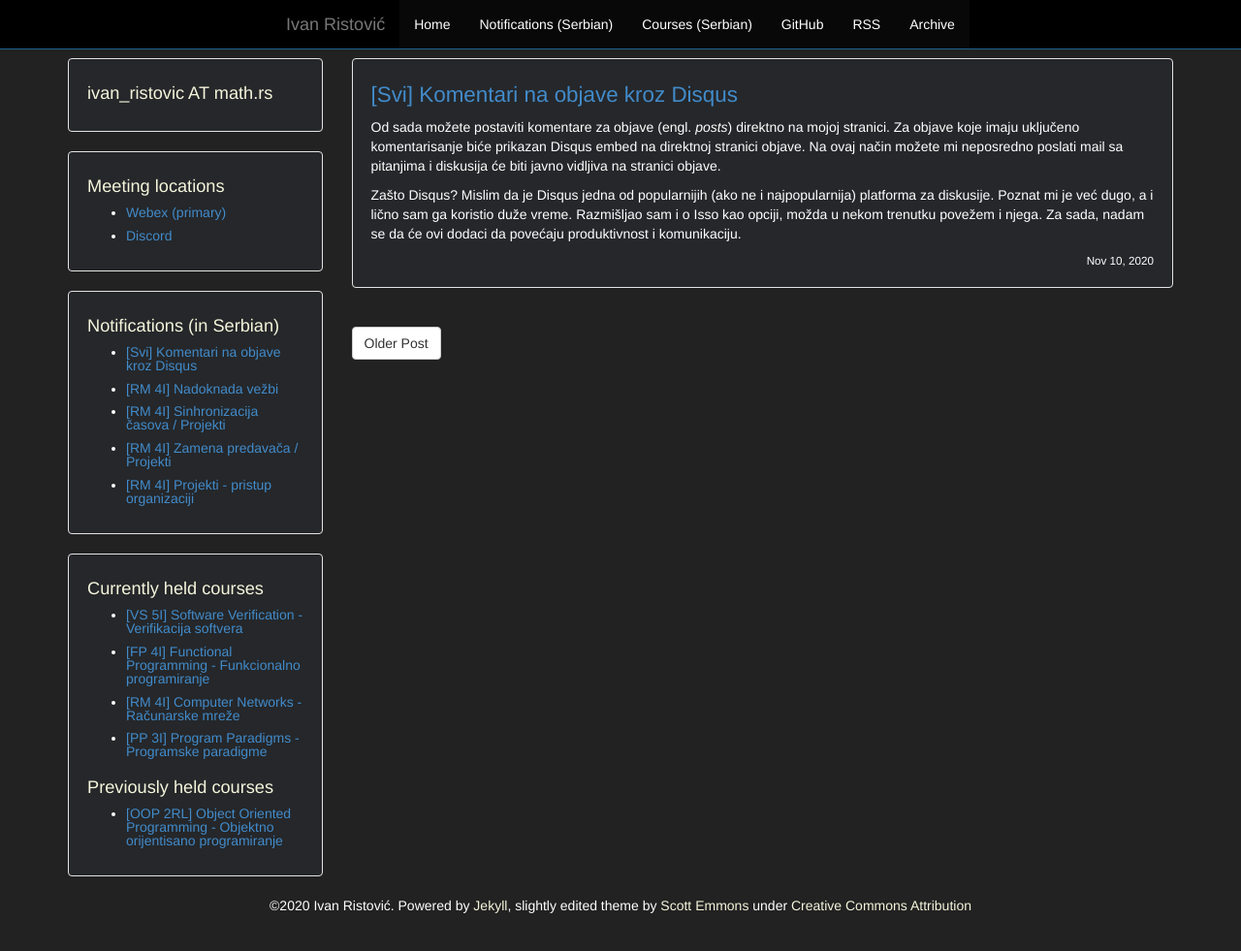
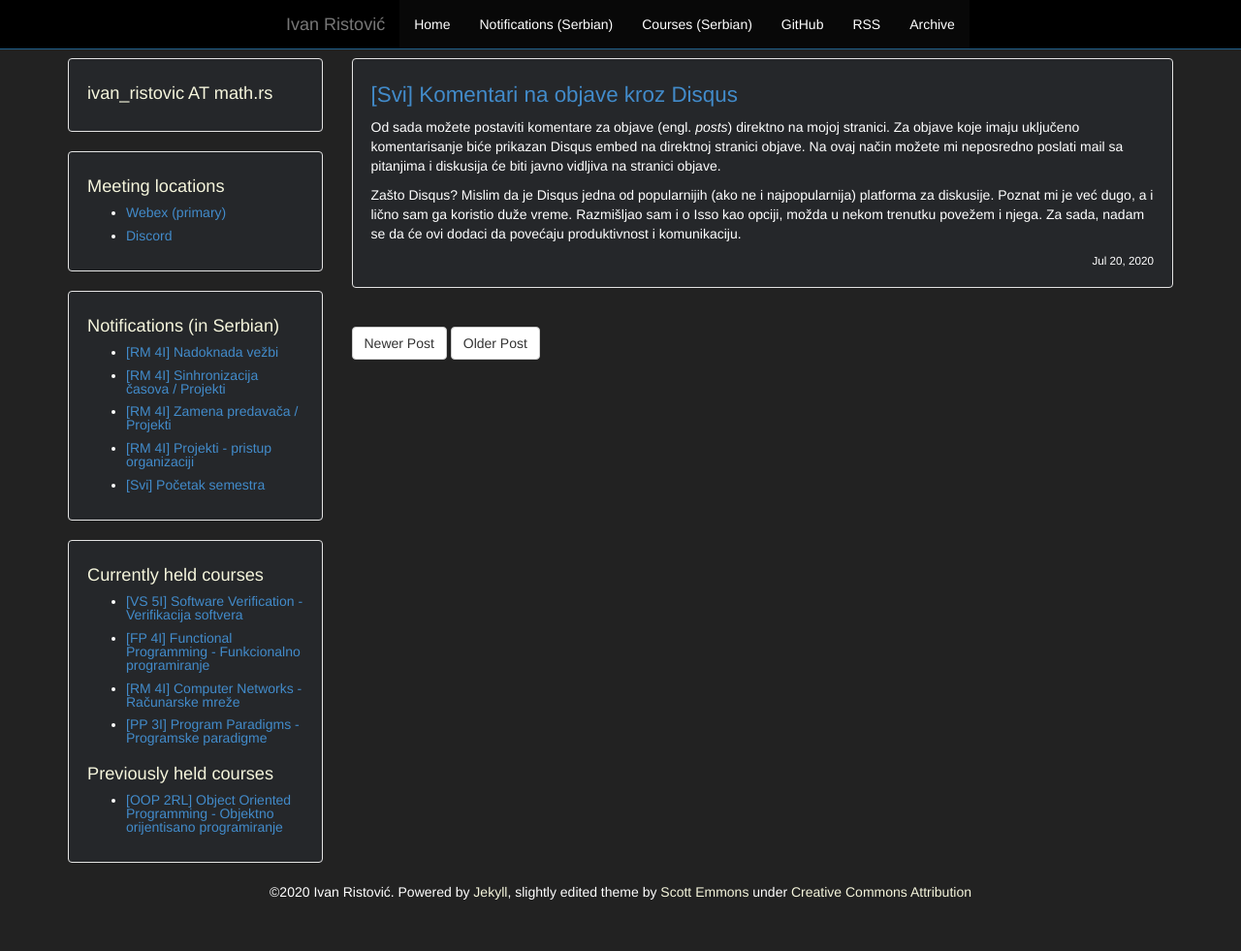
Before and after one commit to ivan-ristovic/ivan-ristovic.github.io, a Jekyll site: the page built from _posts/2020_2021/2020-12-07-all-disqus.md, in a window 1280 px wide and 1014 px high. Shown: the top 981 px of the window at 97% size. Built offline with Jekyll 4.4.1, drawn with Linux system fonts in a browser that asks for light colours; comment, search, counter and statistics services are not loaded.

Commit message:
[All] Disqus notification

```diff
--- a/_posts/2020_2021/2020-12-07-all-disqus.md
+++ b/_posts/2020_2021/2020-12-07-all-disqus.md
@@ -2,7 +2,7 @@
 layout: post
 course: Svi
 title: "Komentari na objave kroz Disqus"
-date: 2020-11-10 23:30:00 +0100
+date: 2020-07-20 13:50:00 +0100
 comments: true
 ---
 
```
